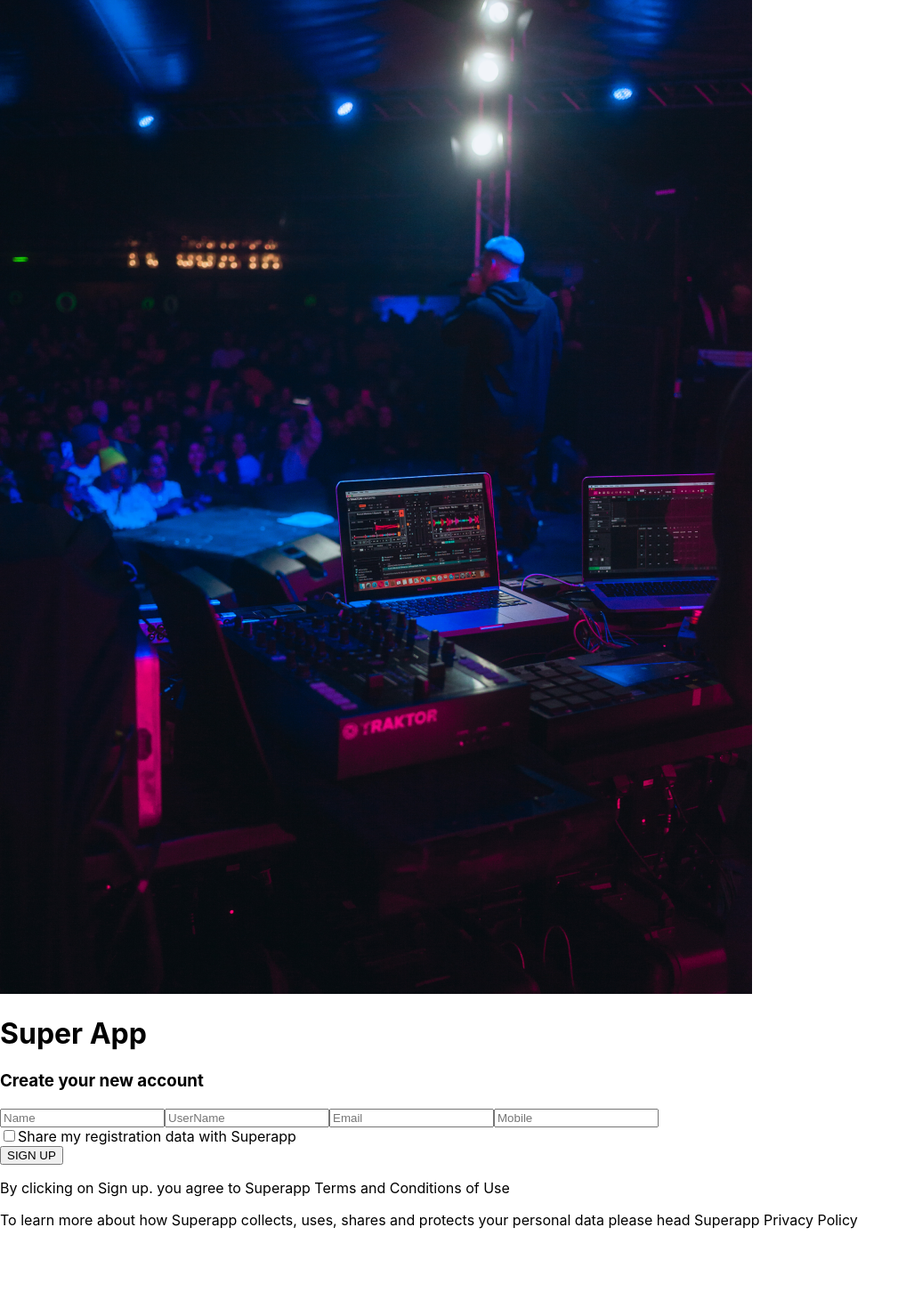
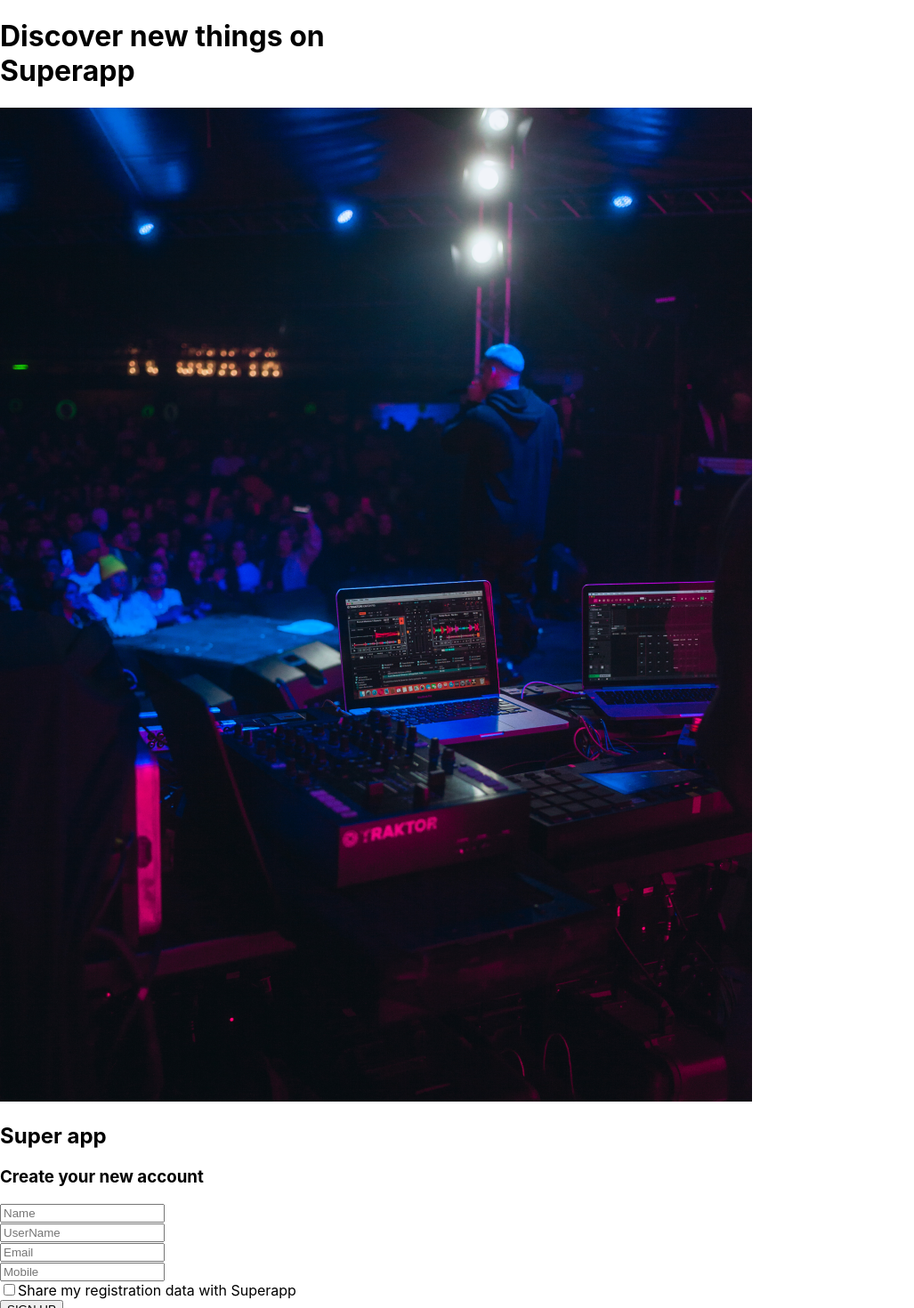
Before and after one commit to AGoyal027/super-app, a React (Create React App) app: page / in a window 1280 px wide. Shown: the top 1470 px of the page at 89% size, without its empty margins (0-1027 px from the left). Before the commit the page ends 1397 px from the top, so only its background shows below. Built offline with nearby package versions, Linux system fonts and the light colour scheme; the HTML template or start-up script is replaced by a standard one.

Commit message:
added registration page

```diff
--- a/public/index.html
+++ b/public/index.html
@@ -24,7 +24,7 @@
       work correctly both with client-side routing and a non-root public URL.
       Learn how to configure a non-root public URL by running `npm run build`.
     -->
-    <title>React App</title>
+    <title>Super App</title>
   </head>
   <body>
     <noscript>You need to enable JavaScript to run this app.</noscript>
--- a/src/pages/registration/Registration.jsx
+++ b/src/pages/registration/Registration.jsx
@@ -1,49 +1,56 @@
 import React, { useState } from "react";
 import bgImage from "../../assets/image 13.png"
+import styles from "./Registration.module.css"
 
 function Registration() {
     const [name, setName] = useState();
     const [username, setUsername] = useState();
     const [email, setEmail] = useState();
     const [mobile, setMobile] = useState();
-    const [consent, setConsent] = useState(true);
+    const [shareData, setShareData] = useState(false);
 
     const handleSubmit = () => {
-        console.log({name, username, email, mobile, consent});
+        console.log({ name, username, email, mobile, shareData });
     }
 
     return (
-        <div>
-            <div>
-                <img src={bgImage} alt="background" />
+        <div className={styles.page}>
+            <div className={styles.left}>
+                <h1>Discover new things on <br /> Superapp</h1>
+                <img src={bgImage} className={bgImage} alt="background" />
             </div>
-            <div>
+            <div className={styles.right}>
                 <div>
-                    <h1>Super App</h1>
+                    <h2>Super app</h2>
                     <h3>Create your new account</h3>
                 </div>
                 <div>
                     <input type="text" placeholder="Name" value={name}
                         onChange={(e) => setName(e.target.value)}
                     />
+                    <br />
                     <input type="text" placeholder="UserName" value={username}
                         onChange={(e) => setUsername(e.target.value)}
                     />
+                    <br />
                     <input type="email" placeholder="Email" value={email}
                         onChange={(e) => setEmail(e.target.value)}
                     />
+                    <br />
                     <input type="tel" placeholder="Mobile" value={mobile}
                         onChange={(e) => setMobile(e.target.value)}
                     />
+                    <br />
                     <div>
-                        <input type="checkbox" value={consent}
-                            onChange={(e) => setConsent(true)}
+                        <input type="checkbox" value={shareData}
+                            onChange={(e) => setShareData(true)}
                         />
                         <label htmlFor="">Share my registration data with Superapp</label>
                     </div>
+                    <button onClick={handleSubmit}>SIGN UP</button>
                 </div>
                 <div>
-                    <button onClick={handleSubmit}>SIGN UP</button>
+                    {/* <button onClick={handleSubmit}>SIGN UP</button> */}
                     <p>
                         By clicking on Sign up. you agree to Superapp <span>Terms and Conditions of Use</span>
                     </p>
```
Also changed, not shown: src/pages/registration/Registration.module.css (added).
